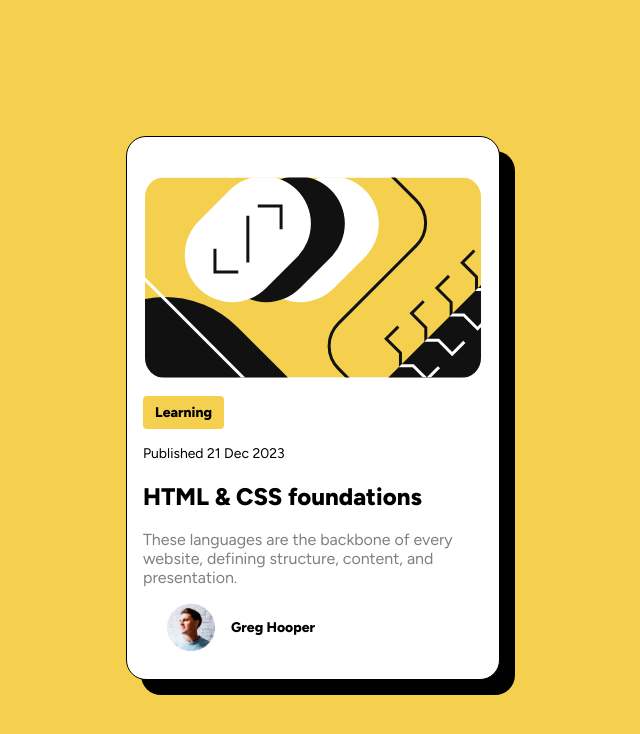
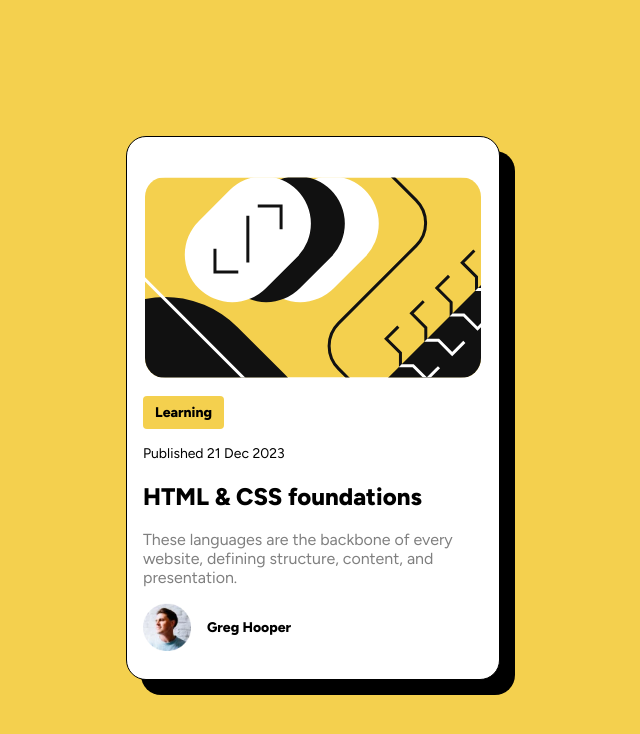
Before and after one commit to Imerzion/Blog-Preview-Card, a plain HTML site: page index.html in a window 1280 px wide. Shown: the whole page, without its empty margins (327-967 px from the left). Drawn offline with Linux system fonts and the light colour scheme.

Commit message:
amended-author-margin

```diff
--- a/style.css
+++ b/style.css
@@ -28,7 +28,7 @@ body {
     border-radius: 20px;
 }
 
-.blog_card_lower {
+.blog_card_lower, .blog_author {
     margin: 0.75rem 0;
 }
 
@@ -64,7 +64,6 @@ body {
 .blog_author {
     display: flex;
     align-items: center;
-    margin: 0.75rem 1.5rem;
     gap: 1rem;
 }
 
```
